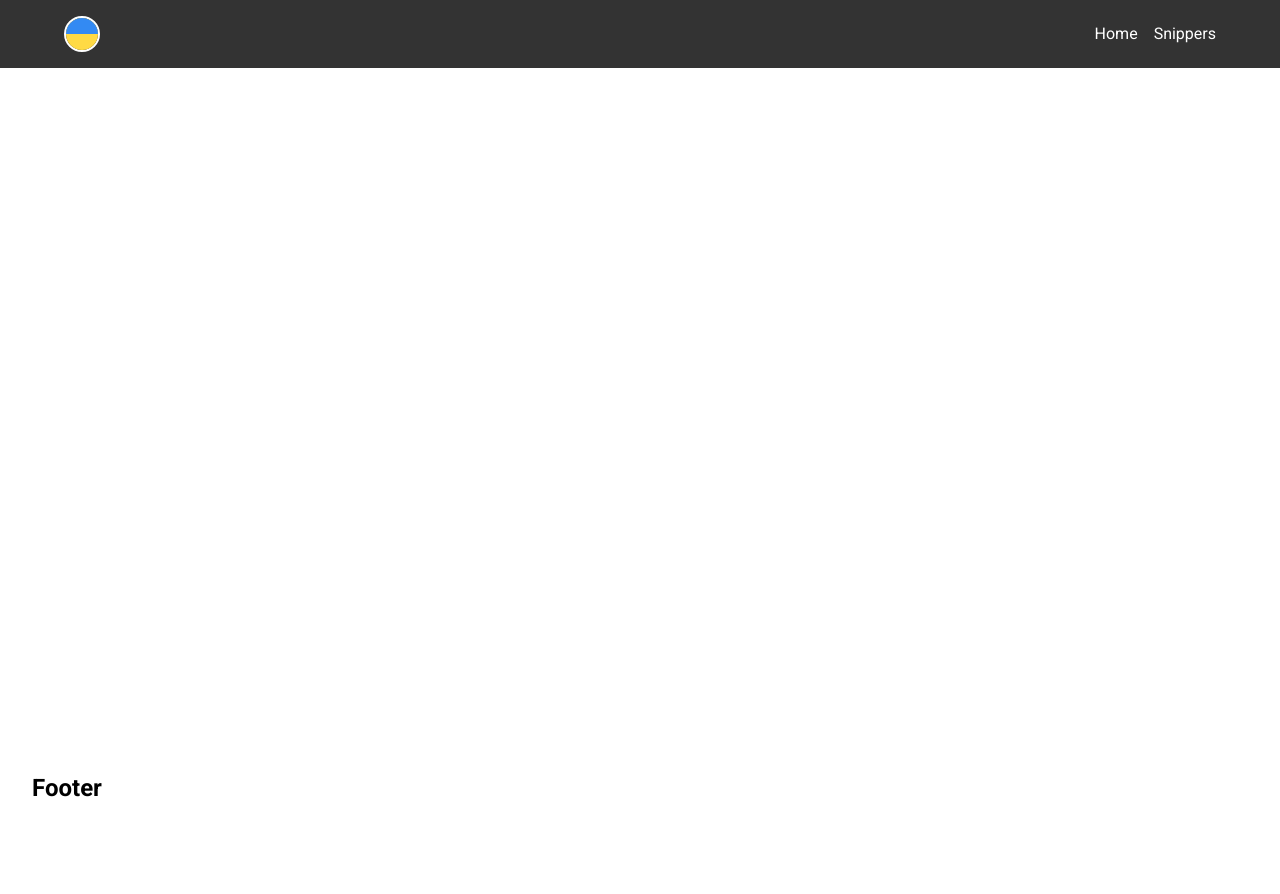
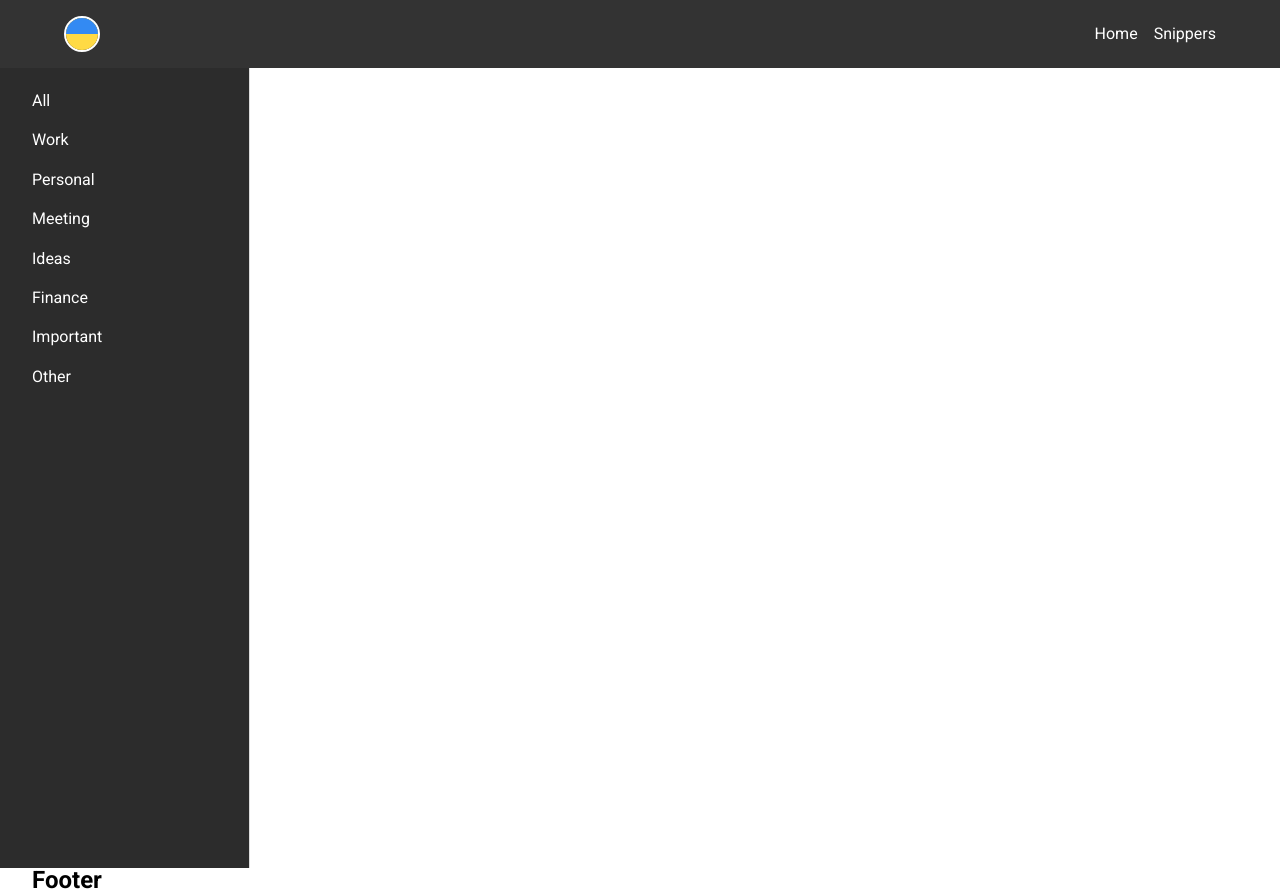
Before and after one commit to Mykhailenko-Oleksandr/arctic-web-test, a Next.js app: page /snippets in a window 1280 px wide. Before the commit the page ends 802 px from the top, so only its background shows below. Built offline with nearby package versions, Linux system fonts and the light colour scheme; no server answers.

Commit message:
add: Sidebar component

```diff
--- a/app/globals.css
+++ b/app/globals.css
@@ -6,6 +6,7 @@
   --color-dark: #1a1a1a;
   --color-dark-light: #333;
   --color-dark-soft: #444444;
+  --color-dark-medium: #2c2c2c;
   --color-white: #fff;
   --color-white-off: #ddd;
 }
--- a/app/snippets/Snippets.client.tsx
+++ b/app/snippets/Snippets.client.tsx
@@ -5,6 +5,8 @@ import css from "./Snippets.module.css";
 import { keepPreviousData, useQuery } from "@tanstack/react-query";
 import { fetchSnippets } from "@/lib/api/clientApi";
 import { useDebouncedCallback } from "use-debounce";
+import clsx from "clsx";
+import Sidebar from "@/components/Sidebar/Sidebar";
 
 export default function SnippetsClient() {
   const [topic, setTopic] = useState("");
@@ -27,5 +29,11 @@ export default function SnippetsClient() {
     setPage(1);
   }, 500);
 
-  return <section className={css.section}></section>;
+  return (
+    <section className={css.section}>
+      <div className={clsx("container", css.container)}>
+        <Sidebar onChange={(tag) => setTag(tag)} />
+      </div>
+    </section>
+  );
 }
--- a/app/snippets/Snippets.module.css
+++ b/app/snippets/Snippets.module.css
@@ -0,0 +1,6 @@
+.section {
+}
+
+.container {
+  padding-left: 0;
+}
--- /dev/null
+++ b/components/Sidebar/Sidebar.module.css
@@ -0,0 +1,40 @@
+.sidebar {
+  max-width: 250px;
+  background-color: var(--color-dark-medium);
+  color: var(--color-white);
+  padding: 16px;
+  display: flex;
+  flex-direction: column;
+  min-height: 100vh;
+  border-right: 1px solid var(--color-white-off);
+}
+
+.menuList {
+  list-style-type: none;
+  margin: 0;
+  padding: 0;
+}
+
+.menuItem {
+  margin-bottom: 5px;
+}
+
+.menuBtn {
+  display: block;
+  border: none;
+  outline: none;
+  background-color: transparent;
+
+  color: var(--color-white);
+  font-size: 16px;
+  padding: 8px 16px;
+  width: 100%;
+  text-align: left;
+
+  transition: background-color 0.3s ease;
+}
+
+.menuBtn:hover {
+  background-color: var(--color-dark-soft);
+  color: var(--color-white-off);
+}
--- /dev/null
+++ b/components/Sidebar/Sidebar.tsx
@@ -0,0 +1,49 @@
+"use client";
+
+import css from "./Sidebar.module.css";
+
+const tags = [
+  "Work",
+  "Personal",
+  "Meeting",
+  "Ideas",
+  "Finance",
+  "Important",
+  "Other",
+];
+
+interface Props {
+  onChange: (tag: string) => void;
+}
+
+export default function Sidebar({ onChange }: Props) {
+  return (
+    <aside className={css.sidebar}>
+      <ul className={css.menuList}>
+        <li className={css.menuItem}>
+          <button
+            type="button"
+            className={css.menuBtn}
+            onClick={() => onChange("All")}
+          >
+            All
+          </button>
+        </li>
+        {tags.map((tag) => {
+          return (
+            <li className={css.menuItem} key={tag}>
+              <button
+                type="button"
+                className={css.menuBtn}
+                onClick={() => onChange(tag)}
+                key={tag}
+              >
+                {tag}
+              </button>
+            </li>
+          );
+        })}
+      </ul>
+    </aside>
+  );
+}
```
